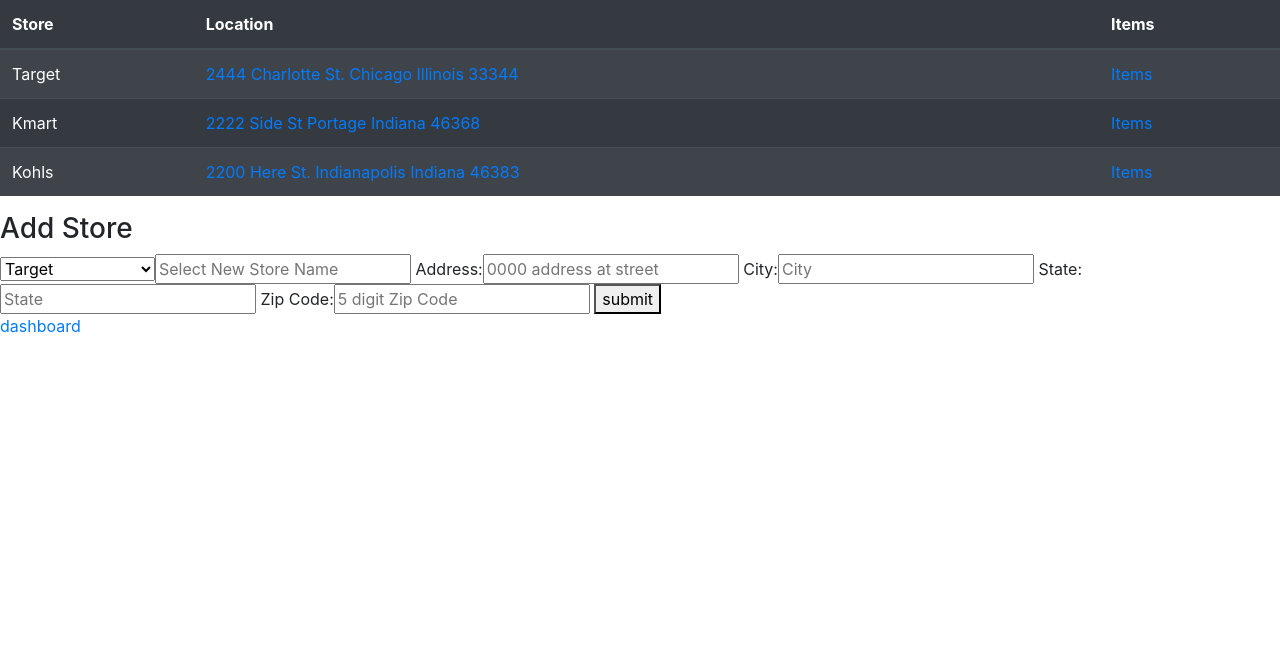
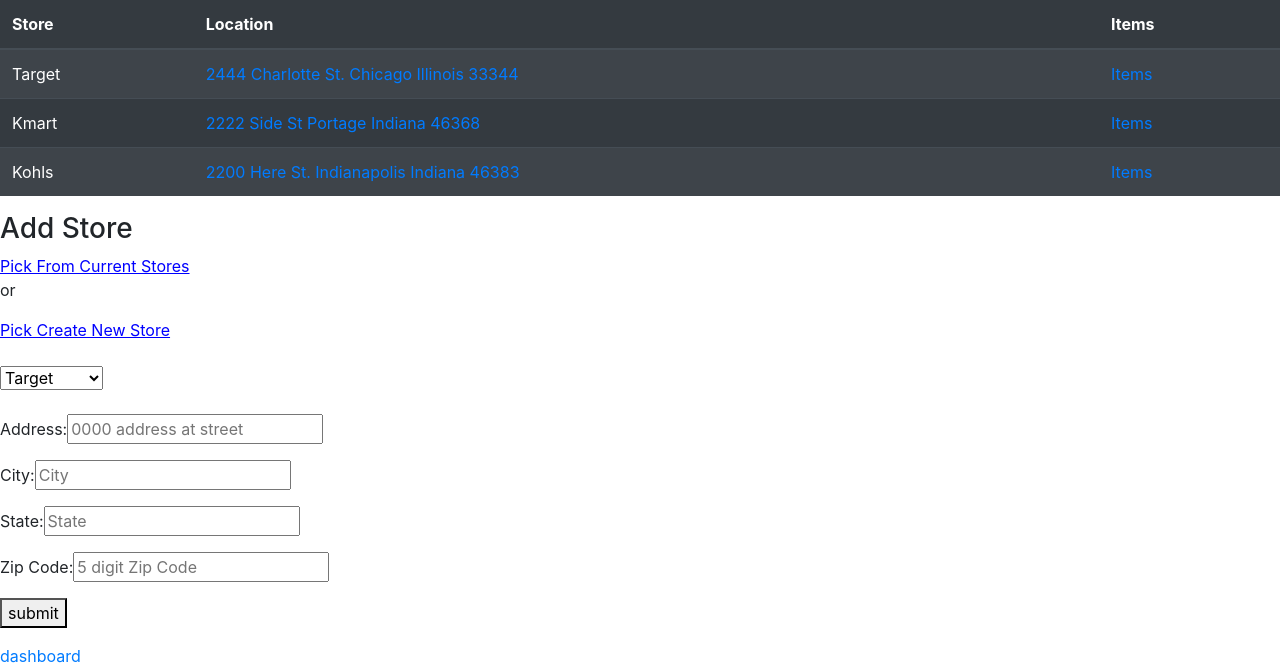
Before and after one commit to Apilny/Shelf_Project2, a Django app: template apps/shelf_app/templates/view_locations.html in a window 1280 px wide. Shown: the part 312-980 px from the top of the page. Before the commit the page ends 645 px from the top, so only its background shows below. Run offline with Django 3.2, Linux system fonts and the light colour scheme; the template is opened without the code that fills it: values that come from a table or form of the project are taken from there, others are empty; data comes from the database, SQL or seed files in the repository; parts of the project's set-up code (start-up, migrations or seed data) failed here and were passed over; some libraries are stand-ins or nearby versions.

Commit message:
Update view_locations.html

```diff
--- a/apps/shelf_app/templates/view_locations.html
+++ b/apps/shelf_app/templates/view_locations.html
@@ -8,6 +8,7 @@
     <title>View Store Location</title>
     <link rel="stylesheet" href="https://stackpath.bootstrapcdn.com/bootstrap/4.3.1/css/bootstrap.min.css"
         integrity="sha384-ggOyR0iXCbMQv3Xipma34MD+dH/1fQ784/j6cY/iJTQUOhcWr7x9JvoRxT2MZw1T" crossorigin="anonymous">
+    <script src='http://ajax.googleapis.com/ajax/libs/jquery/1.11.1/jquery.min.js'></script>
 </head>
 
 <header class="jumbotron jumbotron-fluid" style="padding-top:0px; padding-bottom: 2px;">
@@ -73,23 +74,32 @@
     <h3>Add Store</h3>
     <form method='POST' action='/shelf/create/store'>
         {% csrf_token %}
-        <select name='store_name'>
-            <optgroup label='Current Store:' name='store_name'>
-                {%for store in stores%}
-                <option value='{{store.name}}' name='store_name'> {{store.name}} </option>
-                {%endfor%}
-            </optgroup>
-            <option>
-                New Store Name:<input type='text' name='store_name' placeholder="Select New Store Name">
-            </option>
-        </select>
-        Address:<input type='text' name='address' placeholder='0000 address at street'>
-        City:<input type='text' name='city' placeholder='City'>
-        State:<input type='text' name='state' placeholder='State'>
-        Zip Code:<input type='text' name='zip_code' placeholder='5 digit Zip Code'>
-        <button type='submit'>submit</button>
+        <div>
+            <div id='old_store'  style="color: blue; text-decoration: underline;">Pick From Current Stores</div>
+            <p>or</p>
+            <div id='new_store' style="color: blue; text-decoration: underline;">Pick Create New Store</div><br>
+            <div id='store_select'><select name='store_name'><optgroup label='Current Store:' name='store_name'>{%for store in stores%}<option value='{{store.name}}' name='store_name'> {{store.name}} </option>{%endfor%}</optgroup></select></div><br>
+            <p>Address:<input type='text' name='address' placeholder='0000 address at street'></p>
+            <p> City:<input type='text' name='city' placeholder='City'></p>
+            <p> State:<input type='text' name='state' placeholder='State'></p>
+            <p>Zip Code:<input type='text' name='zip_code' placeholder='5 digit Zip Code'></p>
+            <p><button type='submit'>submit</button></p>
+        </div>
     </form>
     <a href='/shelf/profile'>dashboard</a>
+    <script>
+        $(document).ready(function () {
+            $('#old_store').click(function () {
+                $('#store_select').empty()
+                $('#store_select').append("<select name='store_name'><optgroup label='Current Store:' name='store_name'>{%for store in stores%}<option value='{{store.name}}' name='store_name'> {{store.name}} </option>{%endfor%}</optgroup></select>")
+            })
+            $('#new_store').click(function () {
+                $('#store_select').empty()
+                $('#store_select').append(" New Store Name:<input type='text' name='store_name' placeholder='Select New Store Name'>")
+            })
+        })
+
+    </script>
 
 </body>
 
```
